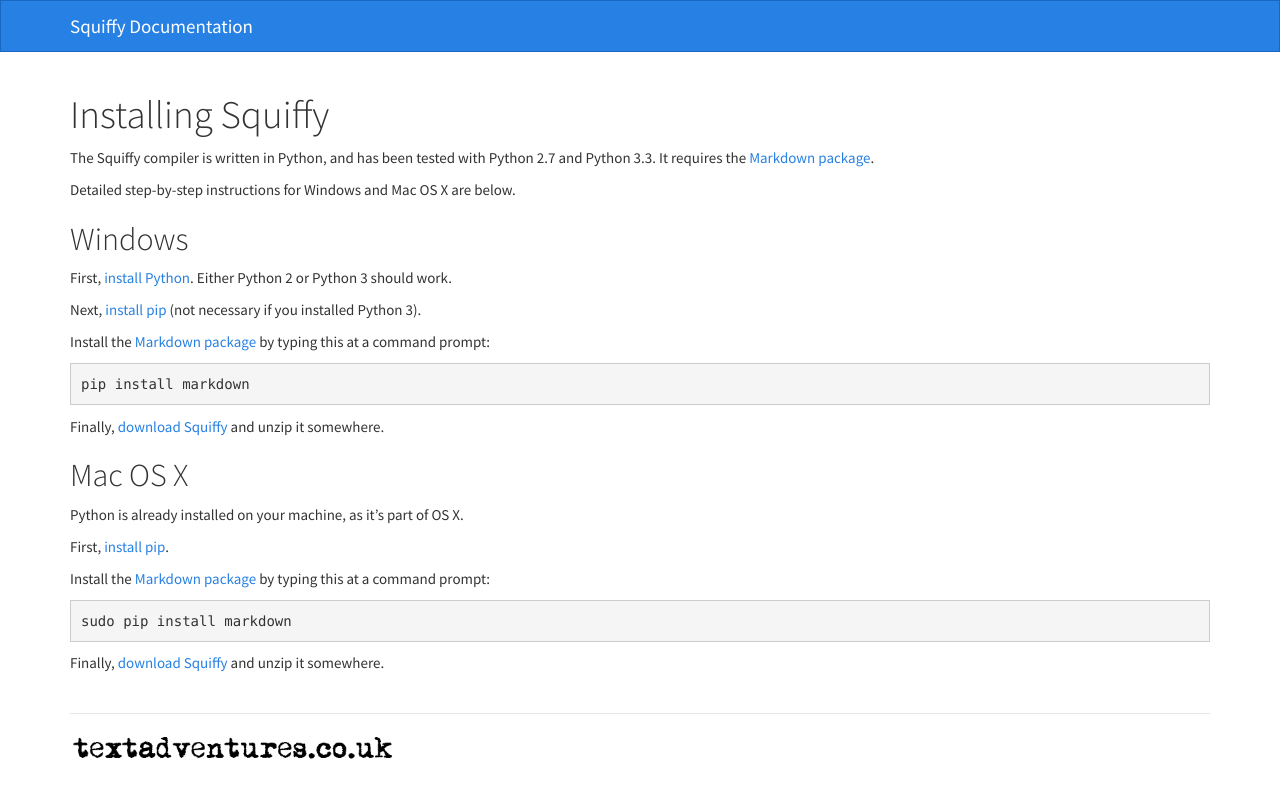
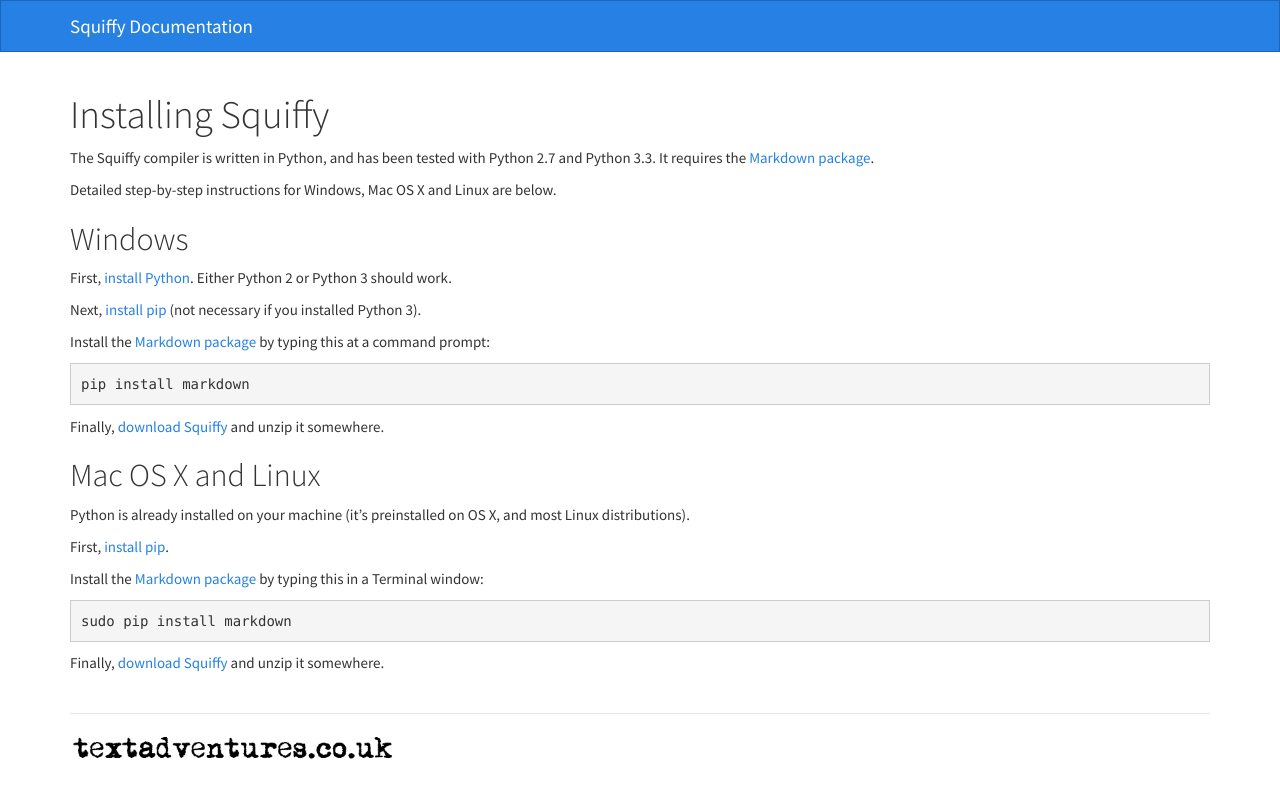
Before and after one commit to textadventures/squiffy, a Jekyll site: the page built from install.md, in a window 1280 px wide. Shown: the top 798 px of the page. Built offline with Jekyll 4.4.1, drawn with Linux system fonts in a browser that asks for light colours; nearby versions of some CDN libraries; Markdown is read by kramdown in place of the engine named in the settings.

Commit message:
Install instructions for Linux

```diff
--- a/install.md
+++ b/install.md
@@ -5,7 +5,7 @@
 
 The Squiffy compiler is written in Python, and has been tested with Python 2.7 and Python 3.3. It requires the [Markdown package](https://pypi.python.org/pypi/Markdown).
 
-Detailed step-by-step instructions for Windows and Mac OS X are below.
+Detailed step-by-step instructions for Windows, Mac OS X and Linux are below.
 
 Windows
 -------
@@ -20,14 +20,14 @@
 
 Finally, [download Squiffy](https://github.com/textadventures/squiffy/archive/master.zip) and unzip it somewhere.
 
-Mac OS X
---------
+Mac OS X and Linux
+------------------
 
-Python is already installed on your machine, as it's part of OS X.
+Python is already installed on your machine (it's preinstalled on OS X, and most Linux distributions).
 
 First, [install pip](https://pip.pypa.io/en/latest/installing.html).
 
-Install the [Markdown package](https://pypi.python.org/pypi/Markdown) by typing this at a command prompt:
+Install the [Markdown package](https://pypi.python.org/pypi/Markdown) by typing this in a Terminal window:
 
 	sudo pip install markdown
 
```
